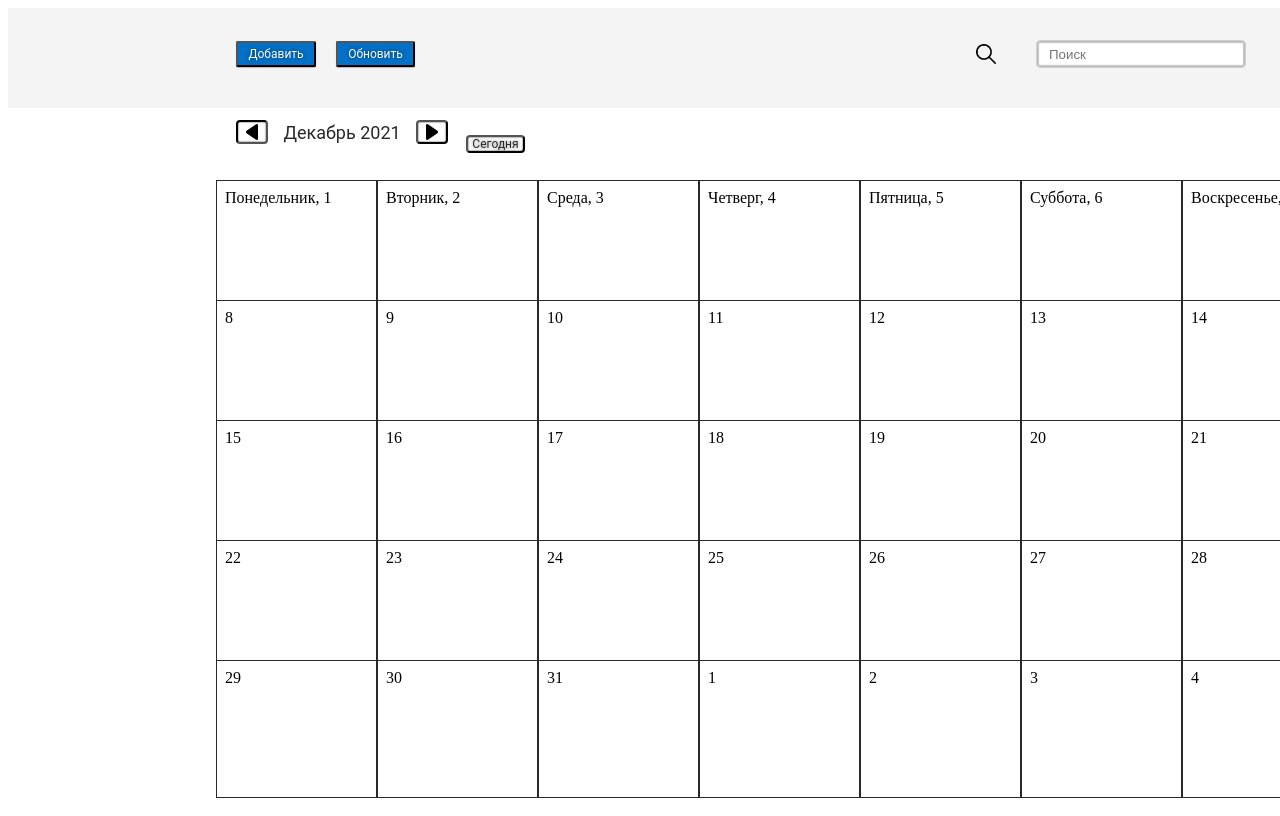
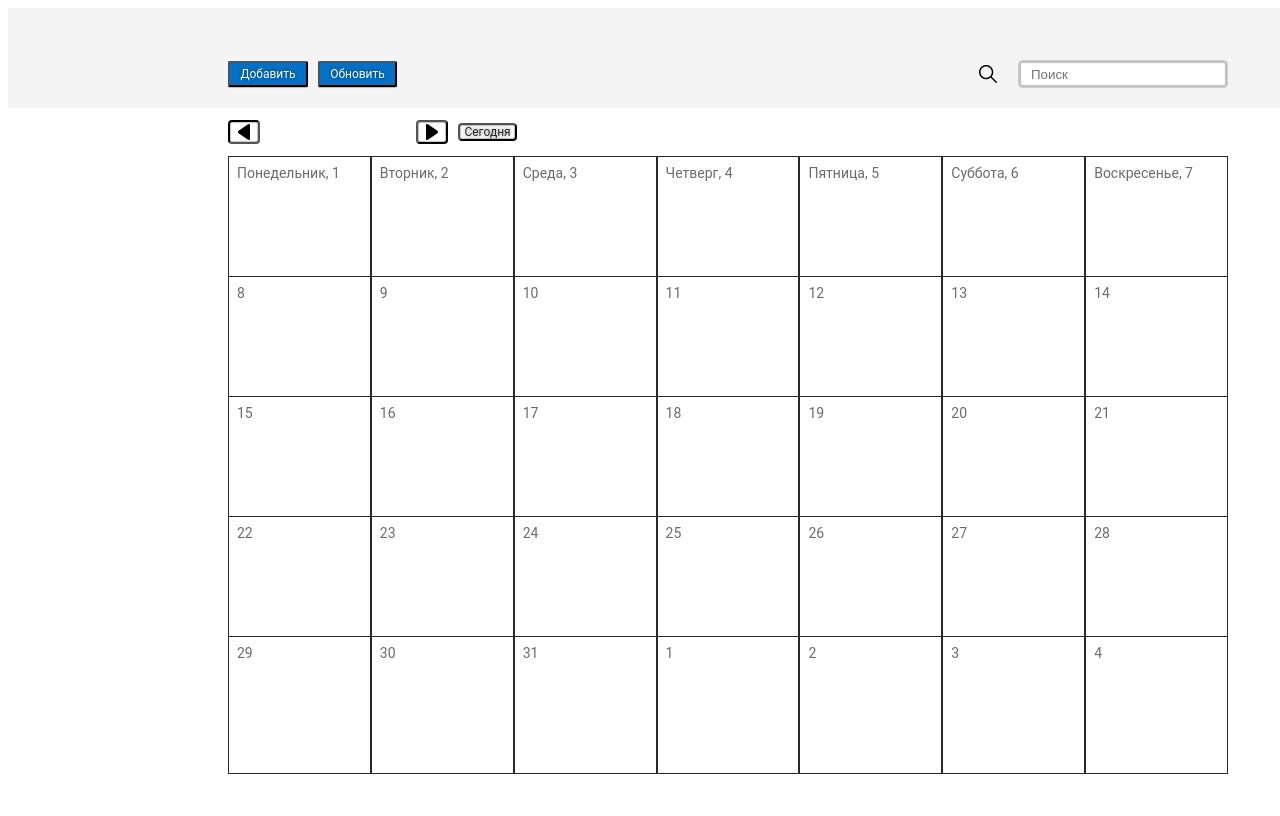
Before and after one commit to Gerian1993/Calendar, a plain HTML site: page Calendar.html in a window 1280 px wide. Shown: the top 816 px of the page. Drawn offline with Linux system fonts and the light colour scheme.

Commit message:
almost finished layout

```diff
--- a/CalendarAlt.html
+++ b/Calendar.html
@@ -19,7 +19,7 @@
                         <button class="update"><div class="button-title">Обновить</div></button>
                     </div>
                     <div class="input-area">
-                        <img class="vector" src="Icons/Vector.png" alt="searching" width="20" height="20">
+                        <div class="icon"><img class="vector" src="Icons/Vector.png" alt="searching" width="20" height="20"></div>
                         <input placeholder="Поиск">
                     </div>
                 </div>
@@ -30,7 +30,7 @@
                 <div class="bottom-row">
                     <div class="month-control">
                         <button class="arrow-back"><img class="arrow" src="icons/arrow.png"></button>
-                        <div class="month-info"><div class="text">Декабрь 2021</div></div>
+                        <div class="month-info"><div class="text"></div></div>
                         <button class="arrow-forward"><img class="arrow" src="icons/arrow.png"></button>
                     </div>
                     <button class="extra-button"><div class="button-title">Сегодня</div></button>
--- a/style.css
+++ b/style.css
@@ -1,20 +1,11 @@
 .desktop {
-  /* Desktop | 1440 */
-
-  /* Auto Layout */
-
   display: flex;
   flex-direction: column;
   align-items: flex-start;
   padding: 0px;
-
   position: relative;
   width: 1440px;
   height: 800px;
-
-  /* light-100 */
-
-  background: #ffffff;
 }
 
 .header {
@@ -22,353 +13,238 @@
   flex-direction: row;
   justify-content: center;
   align-items: center;
-  padding: 0px;
   position: static;
   width: 1440px;
   height: 100px;
-  left: 0px;
-  top: 0px;
   background: #f4f4f4;
-  flex: none;
-  order: 0;
-  flex-grow: 0;
-  margin: 0px 0px;
 }
 
 .container1 {
-  /* Auto Layout */
-
   display: flex;
   flex-direction: column;
   justify-content: flex-end;
   align-items: center;
-  padding: 0px 12px;
-
   position: static;
   width: 1024px;
   height: 100px;
-  left: 208px;
-  top: 0px;
-
-  /* Inside Auto Layout */
-
-  flex: none;
-  order: 0;
-  align-self: stretch;
-  flex-grow: 0;
-  margin: 0px 0px;
 }
 
 .control {
-  /* Auto Layout */
-
   display: flex;
   flex-direction: row;
   justify-content: space-between;
-  align-items: center;
-  padding: 0px 0px 20px;
-
   position: static;
   width: 1000px;
   height: 48px;
-  left: 12px;
-  top: 52px;
-
-  /* Inside Auto Layout */
-
-  flex: none;
-  order: 0;
-  align-self: stretch;
-  flex-grow: 0;
-  margin: 10px 0px;
 }
 
 .control-buttons {
-  /* Auto Layout */
   display: flex;
   flex-direction: row;
-  align-items: center;
-  padding: 0px;
-
-  position: static;
+  position: relative;
   width: 169px;
   height: 26px;
-  left: 0px;
   top: 1px;
-
-  /* Inside Auto Layout */
-  flex: none;
-  order: 0;
-  flex-grow: 0;
-  margin: 0px 10px;
 }
 
 .add {
-  /* Auto Layout */
-
   display: flex;
   flex-direction: row;
   justify-content: center;
   align-items: center;
   padding: 6px 12px;
-
   position: static;
   width: 80px;
   height: 26px;
-  left: 0px;
-  top: 0px;
-
-  /* blue-300 */
-
   background: #0271c7;
-  /* button-shadow */
-
   box-shadow: 0px 1px 1px rgba(0, 0, 0, 0.25);
   border-radius: 2px;
-
-  /* Inside Auto Layout */
-
-  flex: none;
-  order: 0;
-  flex-grow: 0;
-  margin: 0px 10px;
 }
 
 .update {
-  /* Auto Layout */
-
   display: flex;
   flex-direction: row;
   justify-content: center;
   align-items: center;
   padding: 6px 12px;
-
   position: static;
   width: 79px;
   height: 26px;
-  left: 90px;
-  top: 0px;
-
-  /* blue-300 */
-
   background: #0271c7;
-  /* button-shadow */
-
   box-shadow: 0px 1px 1px rgba(0, 0, 0, 0.25);
   border-radius: 2px;
-
-  /* Inside Auto Layout */
-
-  flex: none;
-  order: 1;
-  flex-grow: 0;
   margin: 0px 10px;
 }
 
 .button-title {
   position: static;
-  width: 55px;
+  width: 56px;
   height: 14px;
-  left: 12px;
-  top: 6px;
-
-  /* font-button-title */
-
   font-family: Roboto;
   font-style: normal;
   font-weight: normal;
   font-size: 12px;
-  line-height: 14px;
-  /* identical to box height */
-
-  /* light-100 */
-
   color: #ffffff;
-
   text-shadow: 0px 0px 4px rgba(0, 0, 0, 0.5);
-
-  /* Inside Auto Layout */
-
-  flex: none;
-  order: 0;
-  flex-grow: 0;
-  margin: 0px 0px;
 }
 
-.input-area {
+.control .input-area {
   display: flex;
   flex-direction: row;
   align-items: center;
-  padding: 0px;
-
   position: static;
   width: 250px;
   height: 28px;
-  left: 750px;
-  top: 0px;
-
-  /* Inside Auto Layout */
-
-  flex: none;
-  order: 1;
-  flex-grow: 0;
-  margin: 0px 10px;
 }
 
 .input-area input {
-  /* Auto Layout */
+  display: flex;
+  padding: 0px 0px 0px 12px;
+  position: static;
+  width: 210px;
+  height: 28px;
+  background: #ffffff;
+  border: 1px solid #cfcfcf;
+  box-sizing: border-box;
+  box-shadow: inset 0px 0px 1px 2px rgba(0, 0, 0, 0.25);
+  border-radius: 4px;
+}
 
+.input-area .icon {
+  display: flex;
+  align-items: center;
+  justify-content: center;
+  width: 20px;
+  height: 20px;
+  margin: 0px 20px 0px 0px;
+}
+
+.vector {
+  width: 18px;
+  height: 18px;
+}
+
+/*Main*/
+
+.main {
+  display: flex;
+  flex-direction: column;
+  align-items: center;
+  position: static;
+  width: 1440px;
+  height: 700px;
+}
+
+.container2 {
+  display: flex;
+  flex-direction: column;
+  align-items: flex-start;
+  position: static;
+  width: 1024px;
+  height: 700px;
+}
+
+.bottom-row {
   display: flex;
   flex-direction: row;
   align-items: center;
-  padding: 6px 12px;
-
-  position: static;
-  width: 210px;
-  height: 28px;
-  left: 40px;
-  top: 0px;
-
-  /* light-100 */
-
-  background: #ffffff;
-  /* neutral-200 */
-
-  border: 1px solid #cfcfcf;
-  box-sizing: border-box;
-  /* input-inner-shadow */
-
-  box-shadow: inset 0px 0px 1px 2px rgba(0, 0, 0, 0.25);
-  border-radius: 4px;
-
-  /* Inside Auto Layout */
-
-  flex: none;
-  order: 1;
-  flex-grow: 0;
-  margin: 0px 20px;
-}
-
-.vector {
-  /* Auto Layout */
-
-  display: flex;
-  flex-direction: column;
-  justify-content: center;
-  align-items: center;
-  padding: 0px;
-
-  position: static;
-  width: 20px;
-  height: 20px;
-  left: 0px;
-  top: 4px;
-
-  /* Inside Auto Layout */
-
-  flex: none;
-  order: 0;
-  flex-grow: 0;
-  margin: 0px 20px;
-}
-
-/*Main */
-
-.main {
-  /* Auto Layout */
-
-  display: flex;
-  flex-direction: column;
-  align-items: center;
-  padding: 0px;
-
-  position: static;
-  width: 1440px;
-  height: 700px;
-  left: 0px;
-  top: 100px;
-
-  /* Inside Auto Layout */
-
-  flex: none;
-  order: 1;
-  flex-grow: 0;
-  margin: 0px 0px;
-}
-
-.container2 {
-  /* Auto Layout */
-
-  display: flex;
-  flex-direction: column;
-  align-items: flex-start;
-  padding: 0px 12px;
-
-  position: static;
-  width: 1024px;
-  height: 700px;
-  left: 208px;
-  top: 0px;
-
-  /* Inside Auto Layout */
-
-  flex: none;
-  order: 0;
-  flex-grow: 1;
-  margin: 0px 0px;
-}
-
-.bottom-row {
-  /* Auto Layout */
-
-  display: flex;
-  flex-direction: row;
-  align-items: center;
-  padding: 12px 0px;
-
   position: static;
   width: 1000px;
   height: 48px;
-  left: 12px;
-  top: 0px;
-
-  /* Inside Auto Layout */
-
-  flex: none;
-  order: 0;
-  align-self: stretch;
-  flex-grow: 0;
-  margin: 0px 0px;
+  margin-left: 12px;
 }
 
-.extra-button {
-  /* Auto Layout */
+.month-control {
+  display: flex;
+  flex-direction: row;
+  justify-content: space-between;
+  align-items: center;
+  position: static;
+  width: 220px;
+  height: 24px;
+}
 
+.arrow-back {
+  display: flex;
+  justify-content: center;
+  align-items: center;
+  padding: 2px 6px;
+  position: static;
+  width: 32px;
+  height: 24px;
+  background: #ffffff;
+  box-shadow: inset 0px 0px 1px 1px rgba(0, 0, 0, 0.25);
+  border-radius: 4px;
+  transform: rotate(-180deg);
+}
+
+.arrow-back :hover {
+  padding: 2px 6px;
+  position: static;
+  width: 32px;
+  height: 24px;
+  background: #6b6b6b;
+  box-shadow: inset 0px 0px 1px 1px rgba(0, 0, 0, 0.25);
+  border-radius: 4px;
+}
+
+.arrow-forward {
   display: flex;
   flex-direction: row;
   justify-content: center;
   align-items: center;
   padding: 2px 6px;
+  position: static;
+  width: 32px;
+  height: 24px;
+  background: #ffffff;
+  box-shadow: inset 0px 0px 1px 1px rgba(0, 0, 0, 0.25);
+  border-radius: 4px;
+}
 
+.arrow-forward :hover {
+  padding: 2px 6px;
+  position: static;
+  width: 32px;
+  height: 24px;
+  background: #6b6b6b;
+  box-shadow: inset 0px 0px 1px 1px rgba(0, 0, 0, 0.25);
+  border-radius: 4px;
+}
+
+.arrow {
+  position: static;
+  width: 20px;
+  height: 20px;
+}
+
+.month-info {
+  display: flex;
+  flex-direction: row;
+  justify-content: center;
+  align-items: center;
+  position: static;
+  width: 108px;
+  height: 21px;
+  /*text*/
+  font-family: Roboto;
+  font-style: normal;
+  font-weight: normal;
+  font-size: 18px;
+  line-height: 21px;
+  color: #292929;
+}
+
+.extra-button {
+  display: flex;
+  justify-content: center;
+  align-items: center;
   position: static;
   width: 59px;
   height: 18px;
-  left: 230px;
-  top: 15px;
-
-  /* light-100 */
-
   background: #ffffff;
-  /* button-inner-shadow */
-
   box-shadow: inset 0px 0px 1px 1px rgba(0, 0, 0, 0.25);
   border-radius: 4px;
-
-  /* Inside Auto Layout */
-
-  flex: none;
-  order: 1;
-  flex-grow: 0;
   margin: 0px 10px;
 }
 
@@ -376,257 +252,57 @@
   position: static;
   width: 47px;
   height: 14px;
-  left: 6px;
-  top: 2px;
-
-  /* font-button-title */
-
   font-family: Roboto;
   font-style: normal;
   font-weight: normal;
   font-size: 12px;
   line-height: 14px;
-  /* identical to box height */
-
-  /* dark-200 */
-
   color: #292929;
-
-  /* Inside Auto Layout */
-
-  flex: none;
-  order: 0;
-  flex-grow: 0;
-  margin: 0px 0px;
 }
 
-.month-control {
-  /* Auto Layout */
-
-  display: flex;
-  flex-direction: row;
-  justify-content: space-between;
-  align-items: center;
-  padding: 0px;
-
-  position: static;
-  width: 220px;
-  height: 24px;
-  left: 0px;
-  top: 12px;
-
-  /* Inside Auto Layout */
-
-  flex: none;
-  order: 0;
-  align-self: stretch;
-  flex-grow: 0;
-  margin: 0px 10px;
-}
-
-.arrow-back {
-  /* Auto Layout */
-
-  display: flex;
-  flex-direction: row;
-  justify-content: center;
-  align-items: center;
-  padding: 2px 6px;
-
-  position: static;
-  width: 32px;
-  height: 24px;
-  left: 32px;
-  top: 24px;
-
-  /* light-100 */
-
-  background: #ffffff;
-  /* button-inner-shadow */
-
-  box-shadow: inset 0px 0px 1px 1px rgba(0, 0, 0, 0.25);
-  border-radius: 4px;
-  transform: rotate(-180deg);
-
-  /* Inside Auto Layout */
-
-  flex: none;
-  order: 0;
-  flex-grow: 0;
-  margin: 0px 10px;
-}
-
-.arrow-forward {
-  /* Auto Layout */
-
-  display: flex;
-  flex-direction: row;
-  justify-content: center;
-  align-items: center;
-  padding: 2px 6px;
-
-  position: static;
-  width: 32px;
-  height: 24px;
-  left: 188px;
-  top: 0px;
-
-  /* light-100 */
-
-  background: #ffffff;
-  /* button-inner-shadow */
-
-  box-shadow: inset 0px 0px 1px 1px rgba(0, 0, 0, 0.25);
-  border-radius: 4px;
-
-  /* Inside Auto Layout */
-
-  flex: none;
-  order: 2;
-  flex-grow: 0;
-  margin: 0px 10px;
-}
-
-.arrow {
-  display: flex;
-  flex-direction: column;
-  justify-content: center;
-  align-items: center;
-  padding: 0px;
-
-  position: static;
-  width: 20px;
-  height: 20px;
-  left: 6px;
-  top: 2px;
-
-  /* Inside Auto Layout */
-
-  flex: none;
-  order: 0;
-  flex-grow: 0;
-  margin: 0px 0px;
-}
-
-.month-info {
-  /* Auto Layout */
-
-  display: flex;
-  flex-direction: row;
-  justify-content: center;
-  align-items: center;
-  padding: 0px;
-
-  position: static;
-  width: 108px;
-  height: 21px;
-  left: 56px;
-  top: 1.5px;
-
-  /* Inside Auto Layout */
-
-  flex: none;
-  order: 1;
-  flex-grow: 0;
-  margin: 0px 10px;
-}
-
-.month-info .text {
-  position: static;
-  left: 0%;
-  right: 0%;
-  top: 0%;
-  bottom: 0%;
-
-  /* font-month */
-
-  font-family: Roboto;
-  font-style: normal;
-  font-weight: normal;
-  font-size: 18px;
-  line-height: 21px;
-  /* identical to box height */
-
-  /* dark-200 */
-
-  color: #292929;
-
-  /* Inside Auto Layout */
-
-  flex: none;
-  order: 0;
-  flex-grow: 0;
-  margin: 0px 0px;
-}
-
-/* Table*/
-
 .table {
-  /* Auto Layout */
-
   display: flex;
   flex-direction: column;
   align-items: center;
-  padding: 0px;
-
   position: static;
   width: 1000px;
   height: 600px;
-  left: 12px;
-  top: 48px;
-
-  /* Inside Auto Layout */
-
-  flex: none;
-  order: 1;
-  align-self: stretch;
-  flex-grow: 0;
-  margin: 0px 0px;
+  margin-left: 12px;
 }
 
 .row {
   display: flex;
   flex-direction: row;
   align-items: flex-start;
-  padding: 0px;
-
   position: static;
   width: 1000px;
   height: 120px;
-  left: 0px;
-  top: 120px;
-  /* Inside Auto Layout */
-
-  flex: none;
-  order: 0;
-  align-self: stretch;
-  flex-grow: 0;
-  margin: 0px 0px;
 }
 
-div .cell {
+.row :hover {
+  padding: 8px;
+  position: static;
+  width: 143px;
+  height: 120px;
+  background: #27a1ff;
+  border: 1px solid #292929;
+}
+
+.cell {
   display: flex;
   flex-direction: column;
   align-items: flex-start;
   padding: 8px;
-
   position: static;
   width: 143px;
   height: 120px;
-  left: 0px;
-  top: 0px;
-
-  /* light-100 */
-
   background: #ffffff;
-  /* dark-200 */
-
   border: 1px solid #292929;
-
-  /* Inside Auto Layout */
-
-  flex: none;
-  order: 6;
-  flex-grow: 0;
-  margin: 0px 0px;
+  /*text*/
+  font-family: Roboto;
+  font-style: normal;
+  font-weight: normal;
+  font-size: 14px;
+  line-height: 16px;
+  color: #6b6b6b;
 }
```
Also changed, not shown: script.js (+23 -0 lines), test.html (deleted, +0 -12 lines).
